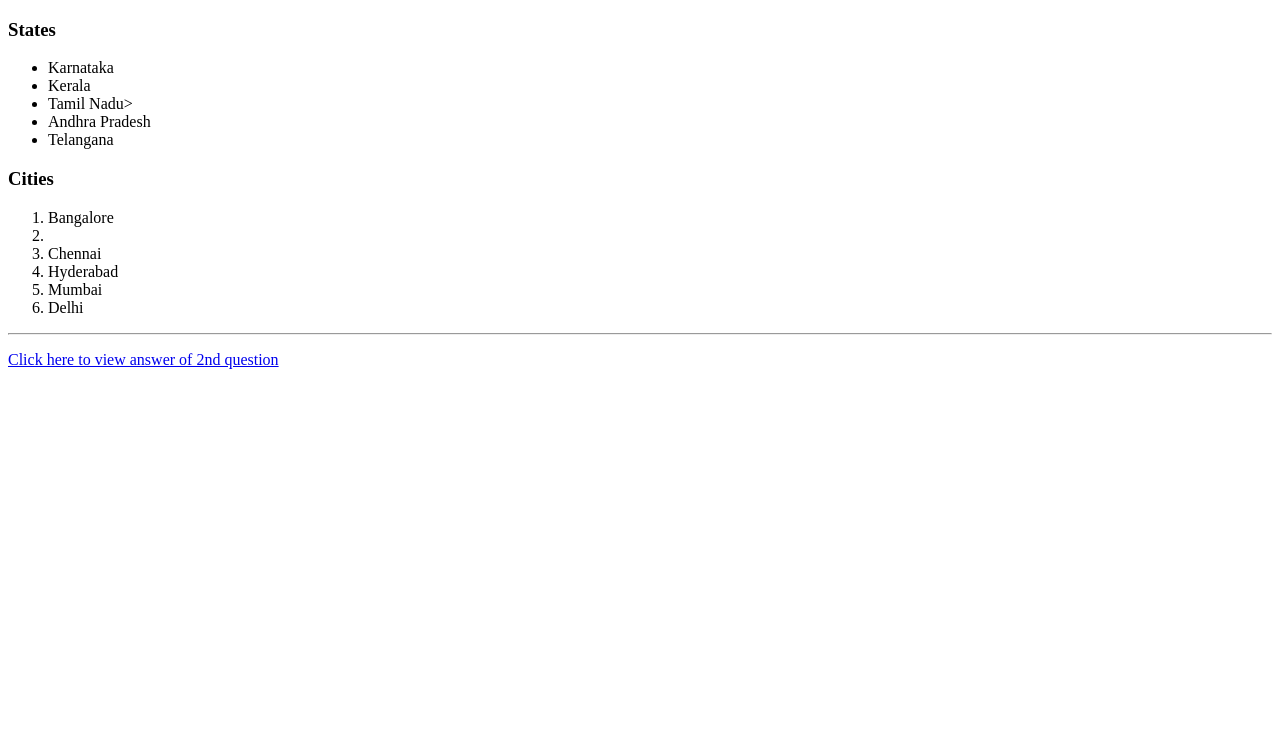
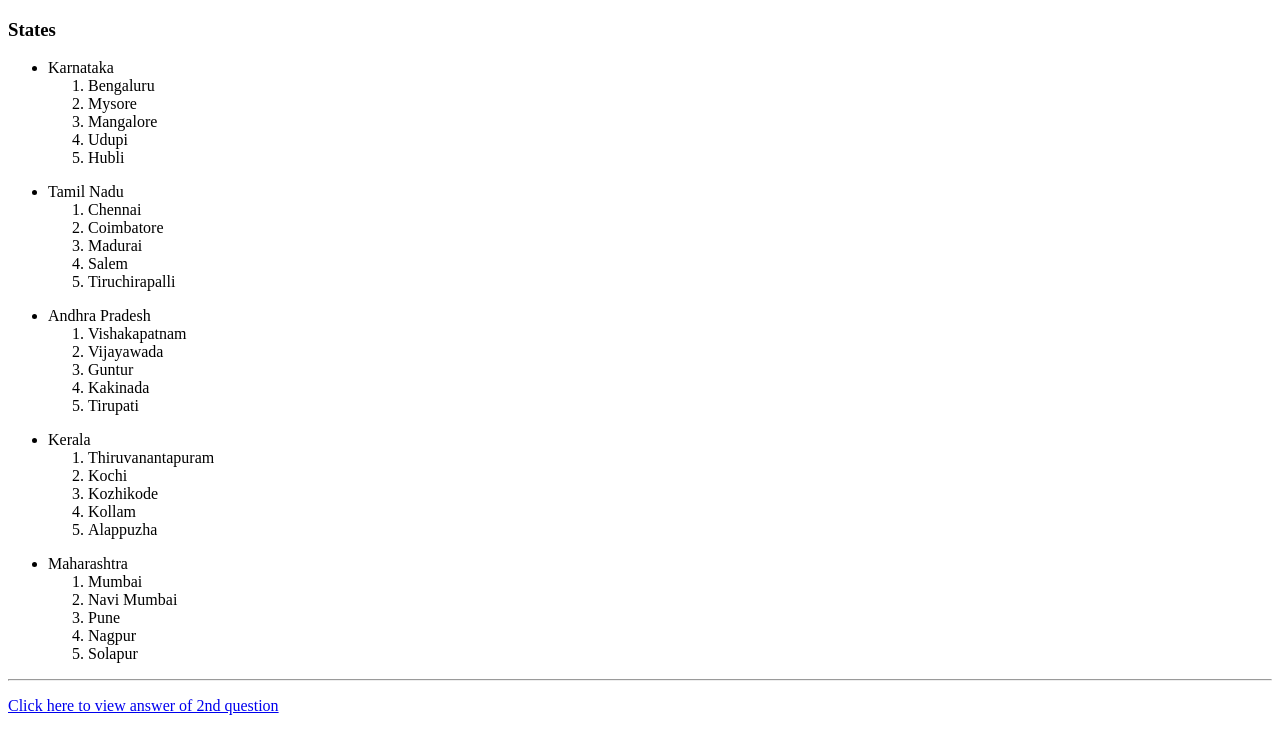
Before and after one commit to MeghanD2004/Webtechnology30Nov2022Assign, a plain HTML site: page index.html in a window 1280 px wide. Drawn offline with Linux system fonts and the light colour scheme.

Commit message:
Update index.html

```diff
--- a/index.html
+++ b/index.html
@@ -7,19 +7,55 @@
       <h3> States </h3>
       <ul>
         <li> Karnataka </li>
+        <ol>
+          <li> Bengaluru </li>
+          <li> Mysore </li>
+          <li> Mangalore </li>
+          <li> Udupi </li>
+          <li> Hubli </li>
+        </ol>
+        </ul>
+      <ul>
+        <li> Tamil Nadu </li>
+        <ol>
+          <li> Chennai </li>
+          <li> Coimbatore </li>
+          <li> Madurai </li>
+          <li> Salem </li>
+          <li> Tiruchirapalli</li>
+        </ol>
+        </ul>
+      <ul>
+        <li> Andhra Pradesh </li>
+        <ol>
+          <li> Vishakapatnam </li>
+          <li> Vijayawada </li>
+          <li> Guntur </li>
+          <li> Kakinada </li>
+          <li> Tirupati </li>
+        </ol>
+        </ul>
+      <ul>
         <li> Kerala </li>
-        <li> Tamil Nadu> </li>
-        <li> Andhra Pradesh </li>
-        <li> Telangana </li>
-      </ul>
-      <h3> Cities </h3>
-      <ol>
-        <li> Bangalore <li>
-        <li> Chennai </li>
-        <li> Hyderabad </li>
-        <li> Mumbai </li>
-        <li> Delhi </li>
-      </ol>
+        <ol>
+          <li> Thiruvanantapuram </li>
+          <li> Kochi </li>
+          <li> Kozhikode </li>
+          <li> Kollam </li>
+          <li> Alappuzha </li>
+        </ol>
+        </ul>
+      <ul>
+        <li> Maharashtra </li>
+        <ol>
+          <li> Mumbai </li>
+          <li> Navi Mumbai </li>
+          <li> Pune </li>
+          <li> Nagpur </li>
+          <li> Solapur </li>
+        </ol>
+        </ul>
+
       <hr>
       <p>
         <a href="https://meghand2004.github.io/Webtechnology30Nov2022Assign/image.html"> Click here to view answer of 2nd question </a>
```
